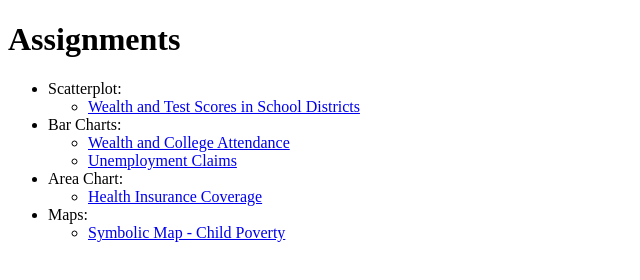
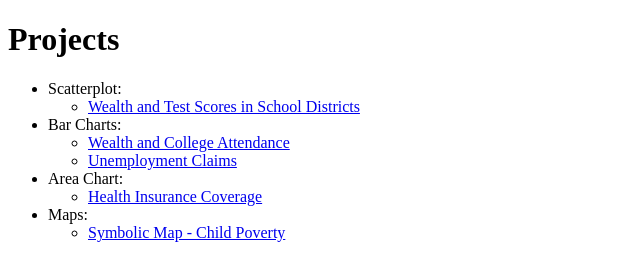
Before and after one commit to danielbchen/d3-data-viz, a plain HTML site: page index.html in a window 1280 px wide. Shown: the whole page, without its empty margins (0-640 px from the left). Drawn offline with Linux system fonts and the light colour scheme.

Commit message:
Updated title

```diff
--- a/index.html
+++ b/index.html
@@ -9,7 +9,7 @@
 </head>
 
 <body>
-    <h1>Assignments</h1>
+    <h1>Projects</h1>
     <ul>
         <li>Scatterplot:
             <ul>
```
